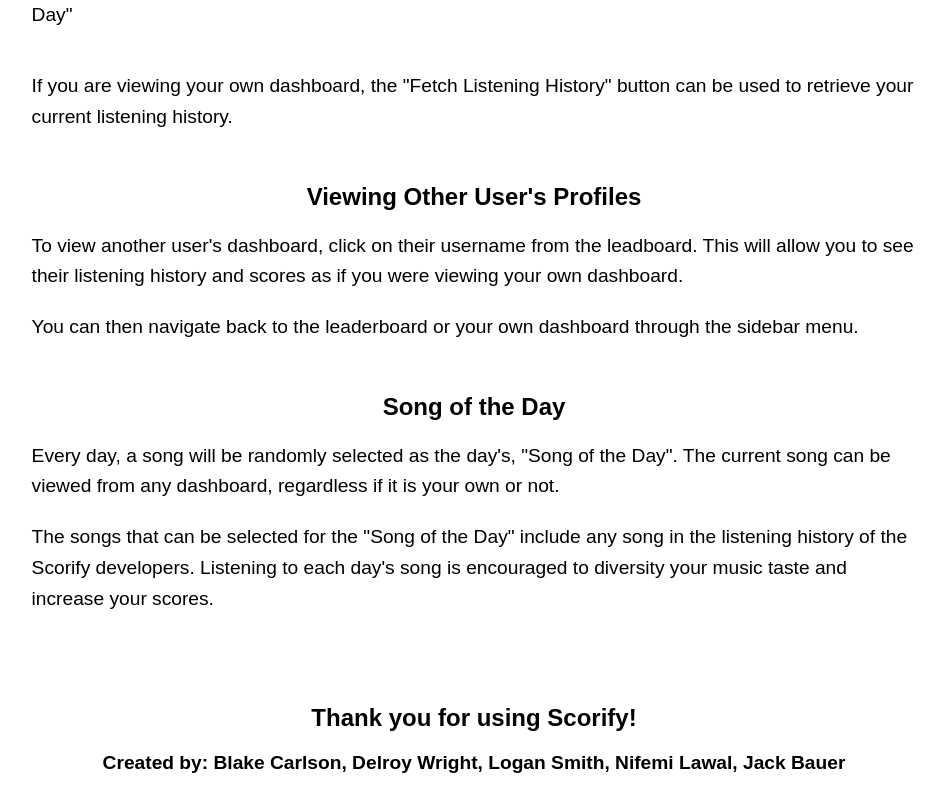
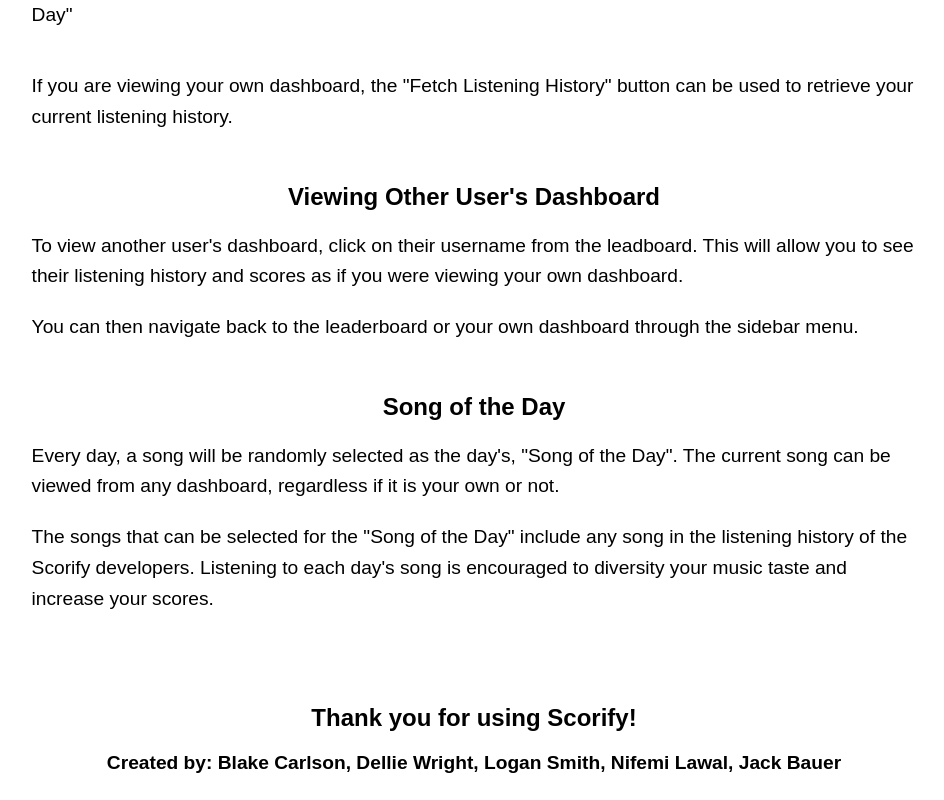
Before and after one commit to nifemi-l/EECS-581-Project-3, a React (Create React App) app in the folder src/client/: page /about in a window 1280 px wide. Shown: the part 1334-2134 px from the top of the page, without its empty margins (166-1110 px from the left). Built offline with nearby package versions, Linux system fonts and the light colour scheme.

Commit message:
Added comments and updated prologues
Added some comments and updated prologues for app.css, about.jsx, dashboard.jsx

```diff
--- a/src/client/src/App.css
+++ b/src/client/src/App.css
@@ -1,10 +1,10 @@
 /* Prologue
   // Name: App.css
   // Description: Define the application's general CSS properties
-  // Programmer: Nifemi Lawal
+  // Programmer: Nifemi Lawal, Blake Carlson, Logan Smith, Dellie Wright, Jack Bauer
   // Creation date: 10/23/25
-  // Revisions: 1.1
-  // Last revision date: 11/01/25
+  // Revisions: 1.2
+  // Last revision date: 12/03/25
   // Pre/post conditions
   //   - Pre: None.
   //   - Post: The application's general CSS properties are defined.
--- a/src/client/src/pages/About.jsx
+++ b/src/client/src/pages/About.jsx
@@ -26,7 +26,7 @@
         const toggleDrawer = () => {
             setDrawerOpen(!drawerOpen);
         };
-
+        // Define the formulas for diversity and taste scores to be later displayed
         const diversity_score_formula = `H(X) = \\frac{-\\sum_{i=1}^{n} p(x_i) \\log_b p(x_i)}{\\log_2(N)}`;
         const taste_score_formula = `T = 1 - \\left| D_u - D_{dev} \\right|`
     return (
@@ -41,6 +41,7 @@
                 <h1>About Scorify</h1>
             </div>
             <div class="about-content">
+            { /* Header and information that outline what Scorify is and what it does */}
             <h2>What is Scorify?</h2>
             <p>Scorify connects to your Spotify account and evaluates multiple scores for users based off of your past listening history.
                 These scores are then compared against other user's scores to determine various characteristics about your listening habits compared to others.
@@ -60,11 +61,13 @@
                         The leaderboard can be accessed by clicking the "Leaderboard" link in the sidebar.
                         </p>
                 <p></p>
+                { /* Set header for the types of scores with sections that explain what each scores is and how its calculated */}
                 <h2>Types of Scores</h2>
                     <h3>Diversity Score</h3>
                         <p>The Diversity Score is a metric that evaluates how diverse your music taste is. Generally, the more genres of music you listen to, the higher your diversity score will be.
                             The Diversity Score is calculated using the following formula:
                         </p>
+                        { /* Display the formula for diversity scores using the MathJax library */}
                         <div className="formula">
                         <MathJaxContext>
                             <MathJax>{"$$" + diversity_score_formula + "$$"}</MathJax>
@@ -72,18 +75,21 @@
                         </div>
                     <p></p>
                     <p></p>
+                    { /* Information on music taste rating */}
                     <h3>Music Taste Rating</h3>
                         <p>The Music Taste Rating is a metric that evaluates how "good" your music taste rating is.
                             The score is based on how closely your music taste matches the Scorify developers' tastes.
                             This metric is meant more for fun than to be a serious evaluation of your music taste.
                             The Music Taste Rating is calculated using the following formula:
                         </p>
+                        { /* Display the formula for taste scores using the MathJax library */}
                         <div className="formula">
                         <MathJaxContext>
                             <MathJax>{"$$" + taste_score_formula + "$$"}</MathJax>
                         </MathJaxContext>
                         </div>
                 <p></p>
+                { /* Explain what the dashboards are and what information they provide */}
                 <h2>Dashboards</h2>
                     <p>Your dashboard is a centralized location where you can view all your metrics,
                         including your listening history Scorify has retrieved, your Diveristy Score, your Music Taste Rating, and today's "Song of the Day"
@@ -91,7 +97,8 @@
                     <p></p>
                     <p>If you are viewing your own dashboard, the "Fetch Listening History" button can be used to retrieve your current listening history.</p>
                 <p></p>
-                <h2>Viewing Other User's Profiles</h2>
+                { /* Provide information on how to view the dashboard of another user */}
+                <h2>Viewing Other User's Dashboard</h2>
                     <p>To view another user's dashboard, click on their username from the leadboard.
                         This will allow you to see their listening history and scores as if you were viewing your own dashboard.
                     </p>
@@ -100,6 +107,7 @@
                     </p>
 
                 <p></p>
+                { /* Explain song of the day and how it is chosen / works */}
                 <h2>Song of the Day</h2>
                 <p>Every day, a song will be randomly selected as the day's, "Song of the Day".
                     The current song can be viewed from any dashboard, regardless if it is your own or not.
@@ -110,9 +118,9 @@
                     <p></p>
                     <p></p>
                     <p></p>
-
+                { /*  Thank for message and names all the developesr at the bottom of the page */}
                 <h2>Thank you for using Scorify!</h2>
-                <h4>Created by: Blake Carlson, Delroy Wright, Logan Smith, Nifemi Lawal, Jack Bauer</h4>
+                <h4>Created by: Blake Carlson, Dellie Wright, Logan Smith, Nifemi Lawal, Jack Bauer</h4>
                 </div>
         </div>
     )
```
Also changed, not shown: src/client/src/pages/Dashboard.jsx (+8 -4 lines).
